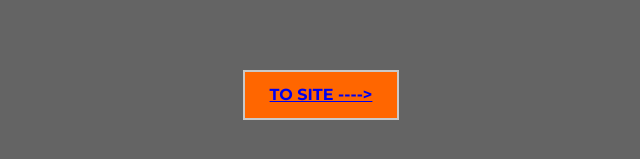
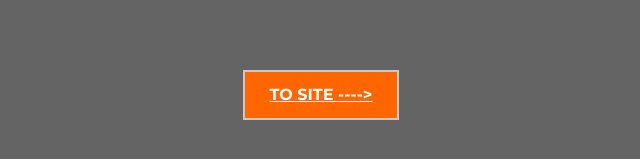
Before and after one commit to prazhenik/V-zone, a website: page index.html in a window 1280 px wide. Shown: the part 305-464 px from the top of the page, without its empty margins (319-959 px from the left). Drawn offline with Linux system fonts and the light colour scheme.

Commit message:
Update index.html

```diff
--- a/index.html
+++ b/index.html
@@ -11,9 +11,7 @@
 
 <body>
 	<div class="gitrederict">
-		<div class="sitelink">
-			<a href="/V-zone/dist/index.html">TO SITE ----></a>
-		</div>
+		<a class="sitelink" href="/V-zone/dist/index.html">TO SITE ----></a>
 	</div>
 </body>
 
```
